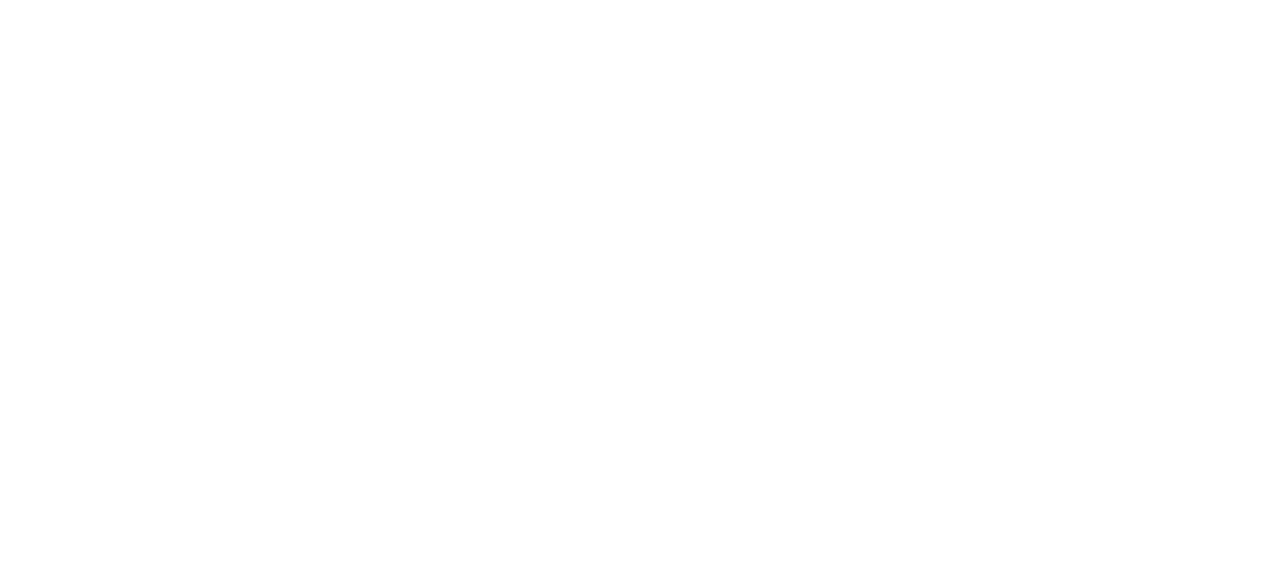
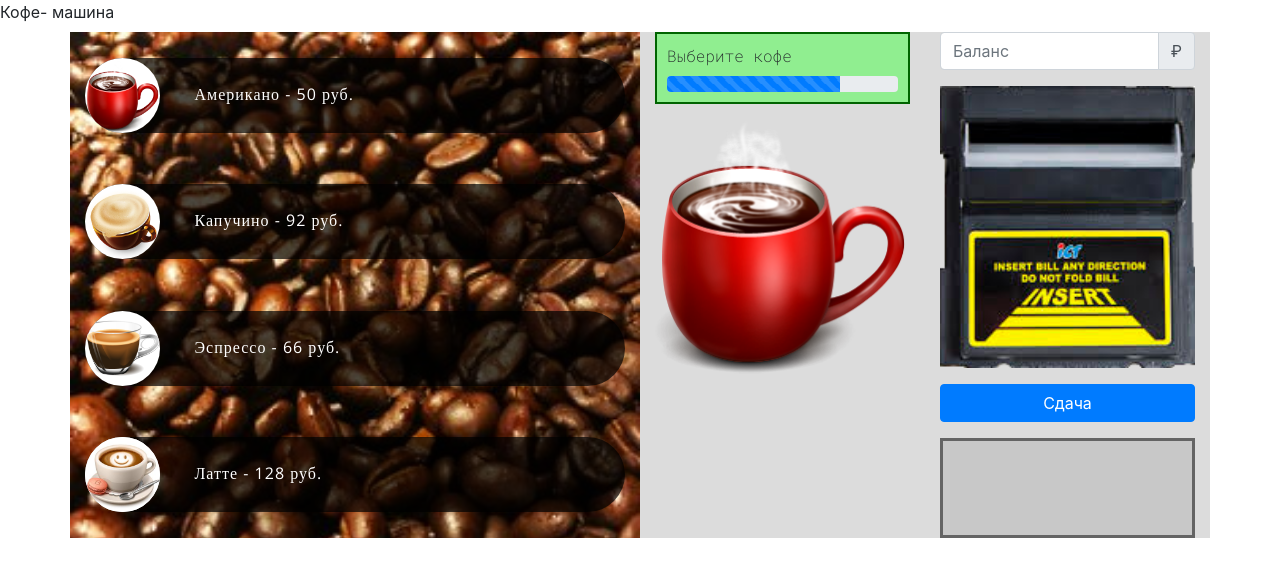
Before and after one commit to schurup-ryb/coffee-machine-619, a PHP site: page / in a window 1280 px wide. Before the commit the part shown is empty. Shown: the top 577 px of the page. Run offline with PHP 8.4, Linux system fonts and the light colour scheme.

Commit message:
Оформили дизайн

```diff
--- a/index.php
+++ b/index.php
@@ -7,12 +7,62 @@
 
     <!-- Bootstrap CSS -->
     <link rel="stylesheet" href="https://stackpath.bootstrapcdn.com/bootstrap/4.5.0/css/bootstrap.min.css" integrity="sha384-9aIt2nRpC12Uk9gS9baDl411NQApFmC26EwAOH8WgZl5MYYxFfc+NcPb1dKGj7Sk" crossorigin="anonymous">
-
-    <title>Кофе-машина</title>
+    <link rel="stylesheet" href="style.css"
+    <title>Кофе- машина</title>
   </head>
   <body>
+    <div class="container">
+      <div class="row mt-2">
+        <div class="col-6 coffee-list d-flex flex-column justify-content-around">
+          <div class="coffee-item">
+            <img src="img/americano.png" alt="Американо">
+            <span>Американо - 50 руб.</span>
+          </div>
+          <div class="coffee-item">
+            <img src="img/cappuccino.png" alt="Капучино">
+            <span>Капучино - 92 руб.</span>
+          </div>
+          <div class="coffee-item">
+            <img src="img/espresso.png" alt="Эспрессо">
+            <span>Эспрессо - 66 руб.</span>
+          </div>
+          <div class="coffee-item">
+            <img src="img/latte.jpg" alt="Латте">
+            <span>Латте - 128 руб.</span>
+          </div>
+        </div>
+        <div class="col-6 coffee-oper">
+          <div class="row">
+            <div class="col-6">
+              <div class="display">
+               <span>Выберите кофе</span>
+               <div class="progress mt-2">
+                  <div class="progress-bar progress-bar-striped progress-bar-animated" style="width: 75%"></div>
+               </div>
+              </div>
+              <div class="cup mt-3">
+                <img src="img/americano.png">
+              </div>
+            </div>
+            <div class="col-6">
+              <div class="input-group mb-3">
+                <input type="text" class="form-control balance" placeholder="Баланс">
+                <div class="input-group-append">
+                  <span class="input-group-text" id="basic-addon2">&#8381;</span>
+                </div>
+              </div>
+              <div class="atm">
+                <img src="img/bill_acc.png" alt="">
+              </div>
+              <button class="my-3 btn btn-primary btn-block change-button">Сдача</button>
+              <div class="change-box"></div>
+            </div>
+          </div>
+        </div>
+      </div>
+    </div>
     <!-- Optional JavaScript -->
-    <script src="script.js"></script>
+    <skript src="script.js"></skript>
     <!-- jQuery first, then Popper.js, then Bootstrap JS -->
     <script src="https://code.jquery.com/jquery-3.5.1.slim.min.js" integrity="sha384-DfXdz2htPH0lsSSs5nCTpuj/zy4C+OGpamoFVy38MVBnE+IbbVYUew+OrCXaRkfj" crossorigin="anonymous"></script>
     <script src="https://cdn.jsdelivr.net/npm/popper.js@1.16.0/dist/umd/popper.min.js" integrity="sha384-Q6E9RHvbIyZFJoft+2mJbHaEWldlvI9IOYy5n3zV9zzTtmI3UksdQRVvoxMfooAo" crossorigin="anonymous"></script>
--- a/style.css
+++ b/style.css
@@ -0,0 +1,56 @@
+@import url('https://fonts.googleapis.com/css2?family=Open+Sans&family=Roboto+Mono:wght@200&display=swap');
+/*font-family: 'Open Sans', sans-serif;
+font-family: 'Roboto Mono', monospace;*/
+
+.coffee-list {
+  background-image: url("img/background.jpg");
+  background-size: cover;/*contain*/
+}
+.coffee-item {
+  background-color: rgba(0, 0, 0, .7);
+  border-radius: calc(75px / 2);
+  margin: 15px 0;
+  cursor: pointer;
+}
+
+.coffee-item:hover {
+  background-color: rgba(50, 50, 50, .7);
+}
+
+.coffee-item img {
+  width: 75px;
+  background-color: white;
+  border-radius: 50%;
+}
+
+.coffee-item span {
+  font-family: 'Open Sans', serif;
+  color: white;
+  margin-left: 30px;
+  letter-spacing: 1px;
+}
+
+.coffee-oper {
+  background-color: rgb(220, 220, 220)
+}
+
+.display {
+  border: 2px solid darkgreen;
+  background-color:  lightgreen;
+  padding: 10px;
+}
+
+.display span {
+  font-family: 'Roboto Mono', sans-serif;
+}
+
+.cup img, .atm img {
+  width: 100%;
+}
+
+.change-box {
+  border: 3px solid rgb(100, 100, 100);
+  background-color: rgb(200, 200,200);
+  min-height: 100px;
+  box-sizing: border-box;
+}
```
